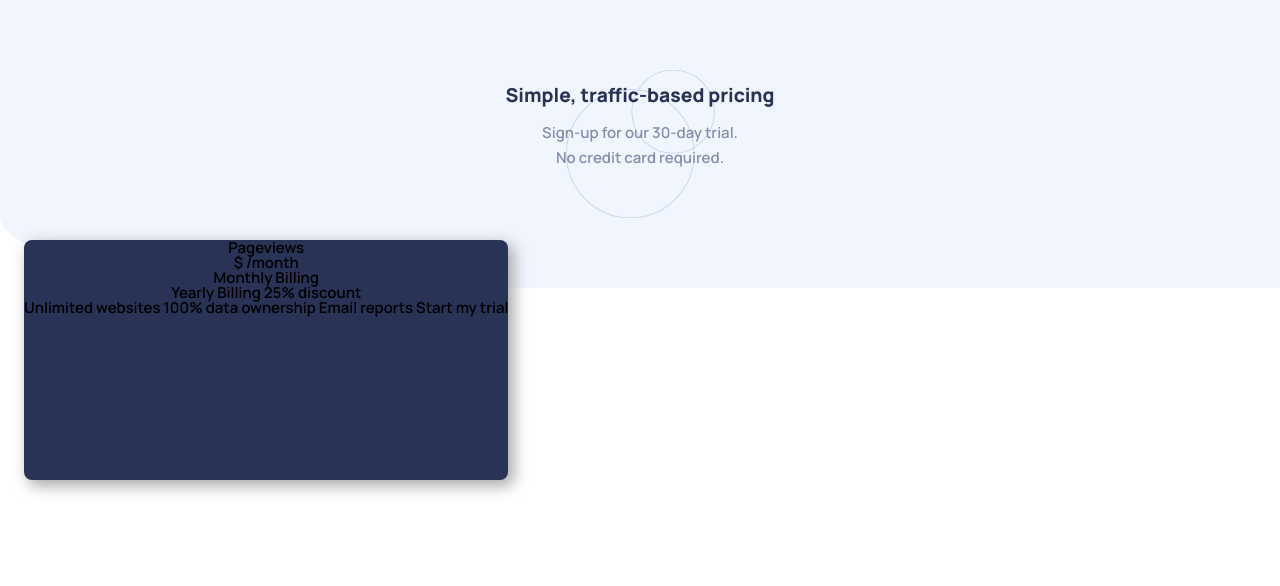
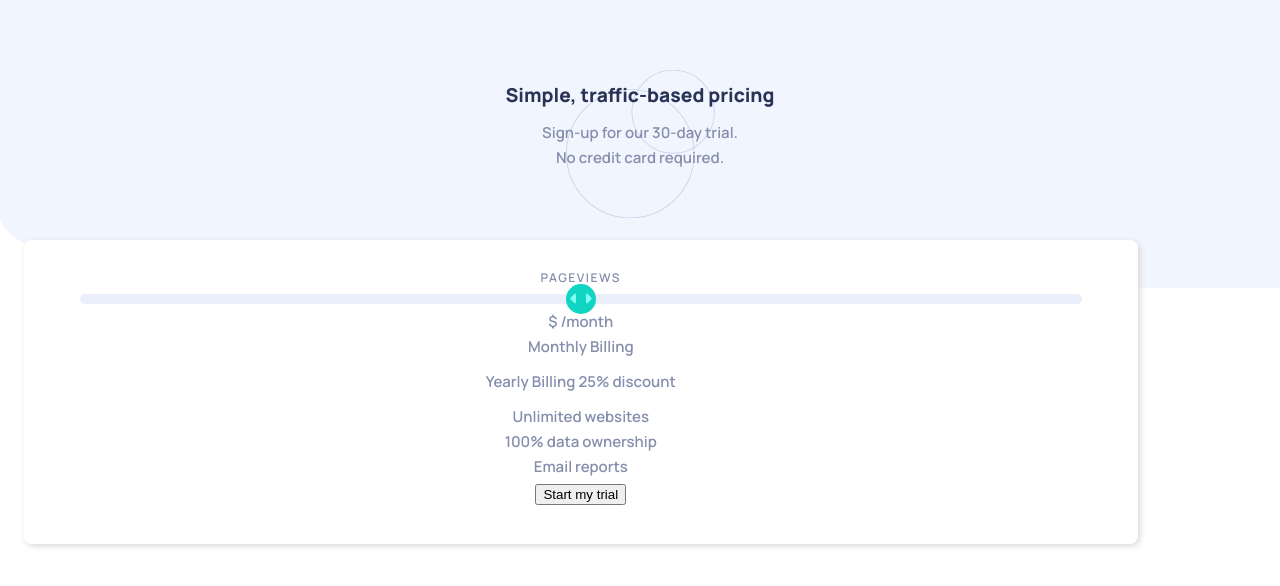
Before and after one commit to vtbrgt/interactive-pricing-component, a plain HTML site: page index.html in a window 1280 px wide. Drawn offline with Linux system fonts and the light colour scheme.

Commit message:
improving css

```diff
--- a/css/style.css
+++ b/css/style.css
@@ -56,11 +56,47 @@ header p {
 }
 
 .container {
-  background-color: var(--azul-escuro);
-  box-shadow: 5px 5px 15px 1px #a9a9a9;
+  background-color: var(--branco);
+  box-shadow: 2px 2px 6px 0px #d7d7d7;
   height: 15rem;
+  width: 87%;
   margin: 0 1.5rem;
   border-radius: 8px;
   position: absolute;
   top: 15rem;
+  right: auto;
+  color: var(--azul-acinzentado);
+  font-weight: 600;
+  padding: 2rem 0;
+  display: flex;
+  flex-direction: column;
+  align-items: center;
+  gap: 10px; /* REMOVER */
 }
+
+.container p:first-child {
+  text-transform: uppercase;
+  letter-spacing: 1.5px;
+  font-size: 12px;
+}
+
+.slider {
+  width: 90%;
+  height: 4%;
+  border-radius: 15px;
+  background-color: var(--azul-acinzentado-claro);
+  display: flex;
+  justify-content: center;
+  align-items: center;
+}
+
+.circulo {
+  background-color: var(--ciano);
+  background-image: url(../images/icon-slider.svg);
+  background-repeat: no-repeat;
+  background-size: auto;
+  background-position: center;
+  border-radius: 50%;
+  width: 30px;
+  height: 30px;
+}
--- a/index.html
+++ b/index.html
@@ -25,18 +25,18 @@
 
   <div class="container">
     <p>Pageviews</p>
-    <div class="slider"></div>
+    <div class="slider">
+      <div class="circulo"></div>
+    </div>
     <p>$ /month</p>
 
-    <p>Monthly Billing</p>
-    <div class="toggle"></div>
-    <p>Yearly Billing 25% discount</p>
+    <p>Monthly Billing <div class="toggle"></div> Yearly Billing 25% discount</p>
 
-    Unlimited websites
-    100% data ownership
-    Email reports
+    <p>Unlimited websites</p>
+    <p>100% data ownership</p>
+    <p>Email reports</p>
 
-    Start my trial
+    <button>Start my trial</button>
   </div>
 
 
```
